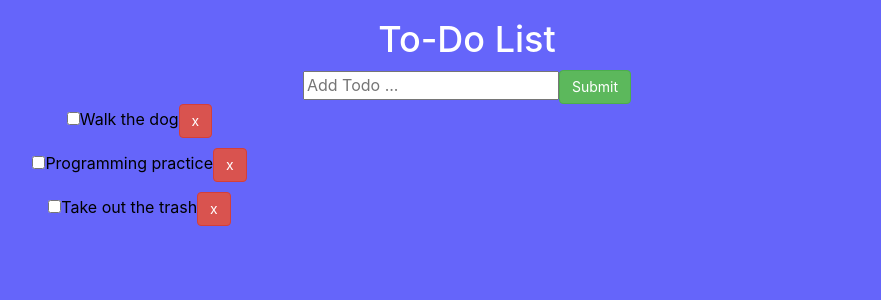
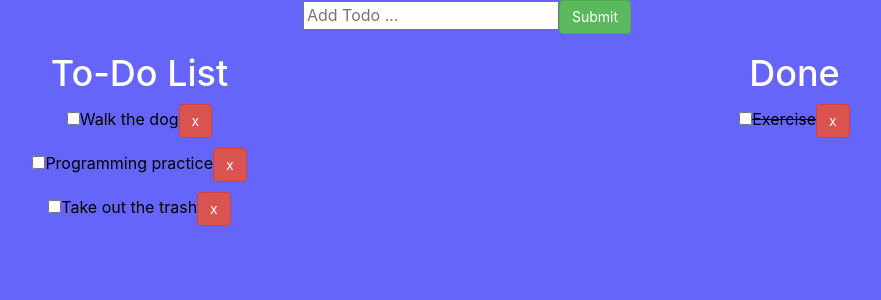
Before and after one commit to daniellekorn/todo, a React (Create React App) app: page / in a window 1280 px wide. Shown: the top 300 px of the page, without its empty margins (173-1054 px from the left). Built offline with nearby package versions, Linux system fonts and the light colour scheme.

Commit message:
items moving between sections

```diff
--- a/package.json
+++ b/package.json
@@ -8,6 +8,7 @@
     "@testing-library/user-event": "^7.2.1",
     "react": "^16.13.1",
     "react-dom": "^16.13.1",
+    "react-router-dom": "^5.1.2",
     "react-scripts": "3.4.1",
     "uuid": "^8.0.0"
   },
--- a/src/App.js
+++ b/src/App.js
@@ -25,6 +25,11 @@ class App extends React.Component {
 					title: "Take out the trash",
 					completed: false,
 				},
+				{
+					id: uuid(),
+					title: "Exercise",
+					completed: true,
+				},
 			],
 		};
 	}
@@ -46,6 +51,16 @@ class App extends React.Component {
 		});
 	};
 
+	done = () => {
+		const doneArray = this.state.todos.filter((todo) => todo.completed);
+		return doneArray;
+	};
+
+	notDone = () => {
+		const doneArray = this.state.todos.filter((todo) => !todo.completed);
+		return doneArray;
+	};
+
 	addTodo = (title) => {
 		const newTodo = {
 			id: uuid(),
@@ -62,12 +77,20 @@ class App extends React.Component {
 		return (
 			<div className="text-center row">
 				<div className="col-md-12">
-					<Header></Header>
 					<AddTodo addTodo={this.addTodo}></AddTodo>
 				</div>
 				<div className="col-md-6">
+					<Header></Header>
 					<Todos
-						todos={this.state.todos}
+						todos={this.notDone()}
+						toggleComplete={this.toggleComplete}
+						delTodo={this.delTodo}
+					></Todos>
+				</div>
+				<div className="col-md-6">
+					<h1>Done</h1>
+					<Todos
+						todos={this.done()}
 						toggleComplete={this.toggleComplete}
 						delTodo={this.delTodo}
 					></Todos>
```
Also changed, not shown: 1 other file (tests, documents, lock files or other folders).
